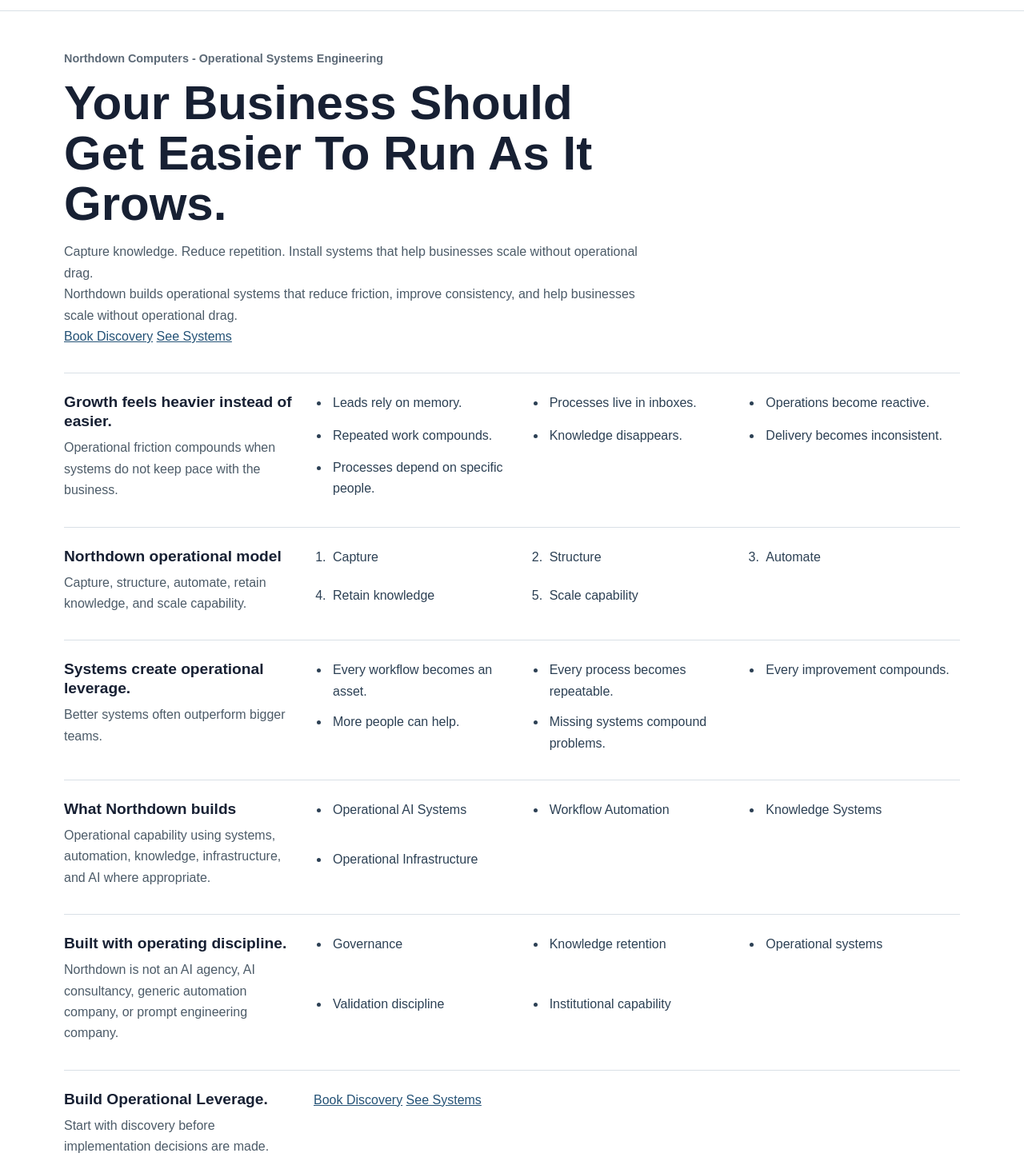
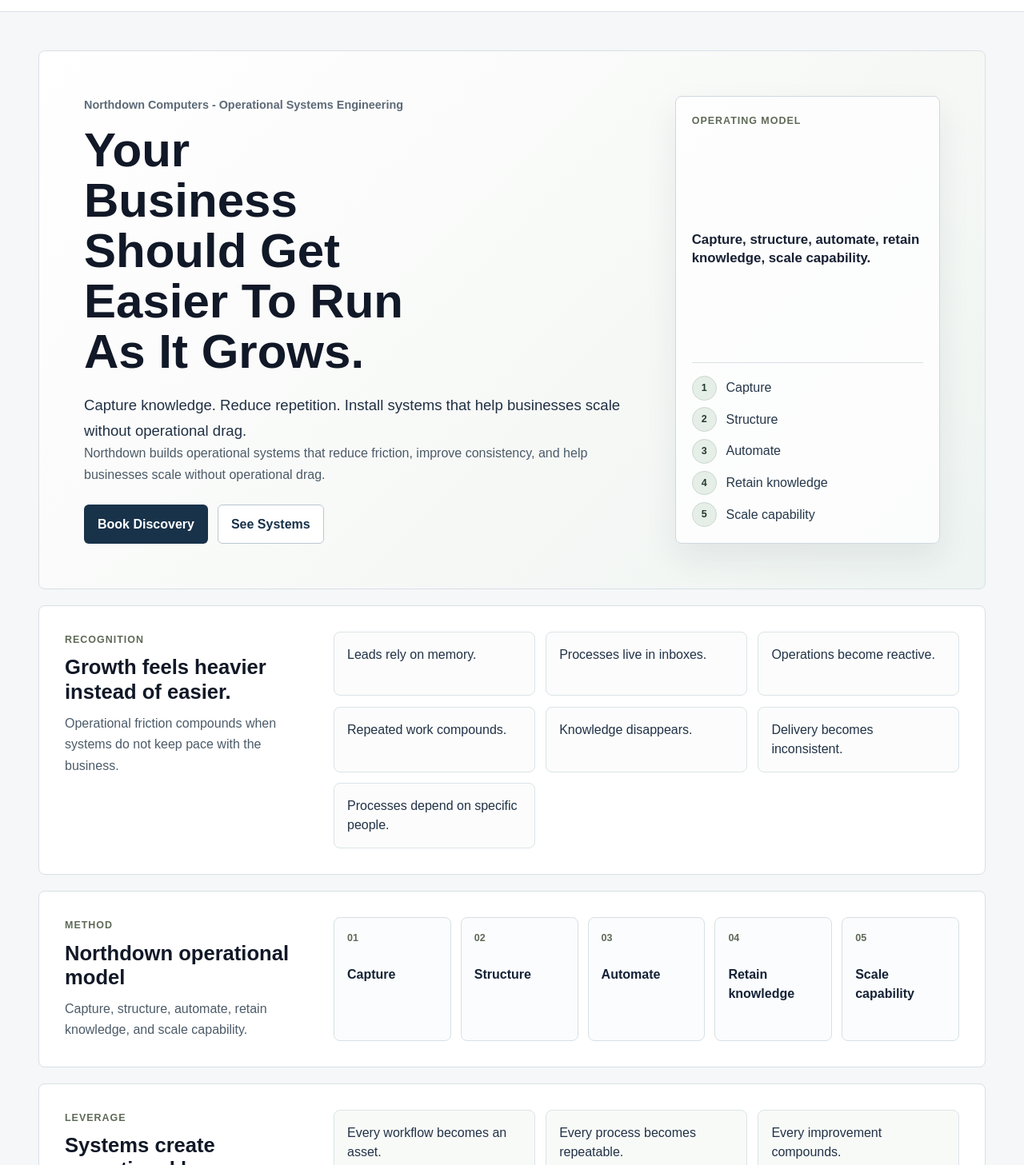
Before and after one commit to fabmendez/northdown-agency-site, a SvelteKit app: page / in a window 1280 px wide. Shown: the part 53-1510 px from the top of the page at 80% size. Built offline with nearby package versions, Linux system fonts and the light colour scheme.

Commit message:
Improve homepage presentation and layout polish

```diff
--- a/src/routes/+layout.svelte
+++ b/src/routes/+layout.svelte
@@ -51,7 +51,8 @@
 			Helvetica,
 			sans-serif;
 		color: #172033;
-		background: #ffffff;
+		background: #f5f7f8;
+		line-height: 1.5;
 	}
 
 	:global(*) {
@@ -85,14 +86,14 @@
 
 	.site-header {
 		border-bottom: 1px solid #d9e0e6;
-		background: #ffffff;
+		background: rgba(255, 255, 255, 0.96);
 	}
 
 	.site-header__inner {
 		display: flex;
-		max-width: 72rem;
+		max-width: 76rem;
 		margin: 0 auto;
-		padding: 1rem;
+		padding: 0.9rem 1rem;
 		align-items: center;
 		justify-content: space-between;
 		gap: 1.25rem;
@@ -105,6 +106,7 @@
 		color: inherit;
 		font-weight: 700;
 		line-height: 1.1;
+		min-width: max-content;
 		text-decoration: none;
 	}
 
@@ -119,12 +121,13 @@
 		flex-wrap: wrap;
 		gap: 0.35rem;
 		align-items: center;
+		justify-content: flex-end;
 	}
 
 	nav a {
 		border-radius: 0.25rem;
 		color: #2c4054;
-		padding: 0.45rem 0.55rem;
+		padding: 0.5rem 0.65rem;
 		font-size: 0.94rem;
 		text-decoration: none;
 	}
@@ -136,15 +139,15 @@
 	}
 
 	main {
-		max-width: 72rem;
+		max-width: 76rem;
 		min-height: 65vh;
 		margin: 0 auto;
-		padding: 3rem 1rem;
+		padding: clamp(1.25rem, 4vw, 3rem) 1rem 3rem;
 	}
 
 	.site-footer {
 		border-top: 1px solid #d9e0e6;
-		max-width: 72rem;
+		max-width: 76rem;
 		margin: 0 auto;
 		padding: 1.5rem 1rem 2rem;
 	}
@@ -232,6 +235,10 @@
 			flex-direction: column;
 		}
 
+		nav {
+			justify-content: flex-start;
+		}
+
 		main {
 			padding-top: 2rem;
 		}
--- a/src/routes/+page.svelte
+++ b/src/routes/+page.svelte
@@ -1,8 +1,9 @@
-<article class="page-shell">
-	<header class="page-hero">
+<article class="home-page">
+	<header class="home-hero">
+		<div class="home-hero__content">
 			<p class="page-label">Northdown Computers - Operational Systems Engineering</p>
 			<h1>Your Business Should Get Easier To Run As It Grows.</h1>
-		<p>
+			<p class="hero-lede">
 				Capture knowledge. Reduce repetition. Install systems that help businesses scale without
 				operational drag.
 			</p>
@@ -10,18 +11,33 @@
 				Northdown builds operational systems that reduce friction, improve consistency, and help
 				businesses scale without operational drag.
 			</p>
-		<p>
-			<a href="/contact">Book Discovery</a> <a href="/services">See Systems</a>
-		</p>
+			<div class="button-row" aria-label="Primary actions">
+				<a class="button button-primary" href="/contact">Book Discovery</a>
+				<a class="button button-secondary" href="/services">See Systems</a>
+			</div>
+		</div>
+
+		<aside class="hero-panel" aria-labelledby="hero-model-heading">
+			<p class="panel-label">Operating model</p>
+			<h2 id="hero-model-heading">Capture, structure, automate, retain knowledge, scale capability.</h2>
+			<ol>
+				<li>Capture</li>
+				<li>Structure</li>
+				<li>Automate</li>
+				<li>Retain knowledge</li>
+				<li>Scale capability</li>
+			</ol>
+		</aside>
 	</header>
 
-	<section class="content-section" aria-labelledby="growth-heading">
+	<section class="home-section problem-section" aria-labelledby="growth-heading">
 		<div class="section-heading">
+			<p class="section-kicker">Recognition</p>
 			<h2 id="growth-heading">Growth feels heavier instead of easier.</h2>
 			<p>Operational friction compounds when systems do not keep pace with the business.</p>
 		</div>
 
-		<ul class="section-list">
+		<ul class="card-grid problem-grid">
 			<li>Leads rely on memory.</li>
 			<li>Processes live in inboxes.</li>
 			<li>Operations become reactive.</li>
@@ -32,28 +48,30 @@
 		</ul>
 	</section>
 
-	<section class="content-section" aria-labelledby="model-heading">
+	<section class="home-section model-section" aria-labelledby="model-heading">
 		<div class="section-heading">
+			<p class="section-kicker">Method</p>
 			<h2 id="model-heading">Northdown operational model</h2>
 			<p>Capture, structure, automate, retain knowledge, and scale capability.</p>
 		</div>
 
-		<ol class="section-list">
-			<li>Capture</li>
-			<li>Structure</li>
-			<li>Automate</li>
-			<li>Retain knowledge</li>
-			<li>Scale capability</li>
+		<ol class="step-list">
+			<li><span>Capture</span></li>
+			<li><span>Structure</span></li>
+			<li><span>Automate</span></li>
+			<li><span>Retain knowledge</span></li>
+			<li><span>Scale capability</span></li>
 		</ol>
 	</section>
 
-	<section class="content-section" aria-labelledby="systems-heading">
+	<section class="home-section systems-section" aria-labelledby="systems-heading">
 		<div class="section-heading">
+			<p class="section-kicker">Leverage</p>
 			<h2 id="systems-heading">Systems create operational leverage.</h2>
 			<p>Better systems often outperform bigger teams.</p>
 		</div>
 
-		<ul class="section-list">
+		<ul class="card-grid systems-grid">
 			<li>Every workflow becomes an asset.</li>
 			<li>Every process becomes repeatable.</li>
 			<li>Every improvement compounds.</li>
@@ -62,8 +80,9 @@
 		</ul>
 	</section>
 
-	<section class="content-section" aria-labelledby="services-heading">
+	<section class="home-section services-section" aria-labelledby="services-heading">
 		<div class="section-heading">
+			<p class="section-kicker">Services</p>
 			<h2 id="services-heading">What Northdown builds</h2>
 			<p>
 				Operational capability using systems, automation, knowledge, infrastructure, and AI where
@@ -71,7 +90,7 @@
 			</p>
 		</div>
 
-		<ul class="section-list">
+		<ul class="service-grid">
 			<li>Operational AI Systems</li>
 			<li>Workflow Automation</li>
 			<li>Knowledge Systems</li>
@@ -79,8 +98,9 @@
 		</ul>
 	</section>
 
-	<section class="content-section" aria-labelledby="trust-heading">
+	<section class="home-section trust-section" aria-labelledby="trust-heading">
 		<div class="section-heading">
+			<p class="section-kicker">Trust</p>
 			<h2 id="trust-heading">Built with operating discipline.</h2>
 			<p>
 				Northdown is not an AI agency, AI consultancy, generic automation company, or prompt
@@ -88,7 +108,7 @@
 			</p>
 		</div>
 
-		<ul class="section-list">
+		<ul class="trust-list">
 			<li>Governance</li>
 			<li>Knowledge retention</li>
 			<li>Operational systems</li>
@@ -97,14 +117,331 @@
 		</ul>
 	</section>
 
-	<section class="content-section" aria-labelledby="cta-heading">
-		<div class="section-heading">
+	<section class="home-cta" aria-labelledby="cta-heading">
+		<div>
+			<p class="section-kicker">Next step</p>
 			<h2 id="cta-heading">Build Operational Leverage.</h2>
 			<p>Start with discovery before implementation decisions are made.</p>
 		</div>
 
-		<p>
-			<a href="/contact">Book Discovery</a> <a href="/services">See Systems</a>
-		</p>
+		<div class="button-row" aria-label="Conversion actions">
+			<a class="button button-primary" href="/contact">Book Discovery</a>
+			<a class="button button-secondary" href="/services">See Systems</a>
+		</div>
 	</section>
 </article>
+
+<style>
+	.home-page {
+		display: grid;
+		gap: 1.25rem;
+	}
+
+	.home-hero {
+		border: 1px solid #d8e0e7;
+		border-radius: 8px;
+		background: linear-gradient(135deg, #ffffff 0%, #f6f8f6 62%, #edf4f1 100%);
+		display: grid;
+		grid-template-columns: minmax(0, 1.6fr) minmax(18rem, 0.75fr);
+		gap: 2rem;
+		padding: clamp(1.5rem, 5vw, 3.5rem);
+	}
+
+	.home-hero__content {
+		max-width: 48rem;
+	}
+
+	.home-hero h1 {
+		max-width: 12ch;
+		margin-bottom: 1.25rem;
+		color: #111827;
+	}
+
+	.hero-lede {
+		max-width: 43rem;
+		color: #213044;
+		font-size: 1.16rem;
+		line-height: 1.7;
+	}
+
+	.home-hero p:not(.page-label),
+	.home-cta p,
+	.section-heading p {
+		max-width: 42rem;
+	}
+
+	.button-row {
+		display: flex;
+		flex-wrap: wrap;
+		gap: 0.75rem;
+		margin-top: 1.5rem;
+	}
+
+	.button {
+		align-items: center;
+		border: 1px solid transparent;
+		border-radius: 6px;
+		display: inline-flex;
+		font-weight: 700;
+		justify-content: center;
+		min-height: 2.75rem;
+		padding: 0.72rem 1rem;
+		text-decoration: none;
+		transition:
+			background-color 120ms ease,
+			border-color 120ms ease,
+			color 120ms ease;
+	}
+
+	.button-primary {
+		background: #18324a;
+		color: #ffffff;
+	}
+
+	.button-primary:hover {
+		background: #0f2437;
+	}
+
+	.button-secondary {
+		background: #ffffff;
+		border-color: #b9c7d3;
+		color: #18324a;
+	}
+
+	.button-secondary:hover {
+		background: #eef4f7;
+		border-color: #8fa4b6;
+	}
+
+	.hero-panel {
+		align-self: stretch;
+		border: 1px solid #cfd9df;
+		border-radius: 8px;
+		background: rgba(255, 255, 255, 0.78);
+		box-shadow: 0 18px 42px rgba(20, 33, 49, 0.08);
+		display: flex;
+		flex-direction: column;
+		gap: 1.25rem;
+		justify-content: space-between;
+		padding: 1.25rem;
+	}
+
+	.panel-label,
+	.section-kicker {
+		color: #5e6a57;
+		font-size: 0.78rem;
+		font-weight: 800;
+		letter-spacing: 0.08em;
+		margin: 0 0 0.55rem;
+		text-transform: uppercase;
+	}
+
+	.hero-panel h2 {
+		font-size: 1.05rem;
+		line-height: 1.35;
+		margin: 0;
+	}
+
+	.hero-panel ol {
+		border-top: 1px solid #d8e0e7;
+		counter-reset: hero-steps;
+		display: grid;
+		gap: 0.55rem;
+		list-style: none;
+		margin: 0;
+		padding: 1rem 0 0;
+	}
+
+	.hero-panel li {
+		align-items: center;
+		color: #26374a;
+		counter-increment: hero-steps;
+		display: flex;
+		gap: 0.75rem;
+	}
+
+	.hero-panel li::before {
+		align-items: center;
+		background: #e6eee8;
+		border: 1px solid #cad8ce;
+		border-radius: 999px;
+		color: #243b2f;
+		content: counter(hero-steps);
+		display: inline-flex;
+		flex: 0 0 1.8rem;
+		font-size: 0.78rem;
+		font-weight: 800;
+		height: 1.8rem;
+		justify-content: center;
+	}
+
+	.home-section {
+		border: 1px solid #d8e0e7;
+		border-radius: 8px;
+		background: #ffffff;
+		display: grid;
+		grid-template-columns: minmax(14rem, 19rem) minmax(0, 1fr);
+		gap: clamp(1.25rem, 3vw, 2rem);
+		padding: clamp(1.25rem, 3vw, 2rem);
+	}
+
+	.section-heading h2 {
+		color: #111827;
+		font-size: clamp(1.35rem, 2vw, 1.8rem);
+		line-height: 1.18;
+		margin-bottom: 0.75rem;
+	}
+
+	.card-grid,
+	.service-grid,
+	.trust-list,
+	.step-list {
+		list-style: none;
+		margin: 0;
+		padding: 0;
+	}
+
+	.card-grid,
+	.service-grid {
+		display: grid;
+		gap: 0.85rem;
+		grid-template-columns: repeat(auto-fit, minmax(13.5rem, 1fr));
+	}
+
+	.card-grid li,
+	.service-grid li {
+		border: 1px solid #dbe3e8;
+		border-radius: 8px;
+		background: #f9fbfc;
+		color: #223247;
+		line-height: 1.5;
+		min-height: 5rem;
+		padding: 1rem;
+	}
+
+	.problem-grid li {
+		background: #fbfcfb;
+	}
+
+	.systems-grid li {
+		background: #f8faf8;
+	}
+
+	.step-list {
+		counter-reset: process;
+		display: grid;
+		gap: 0.75rem;
+		grid-template-columns: repeat(5, minmax(0, 1fr));
+	}
+
+	.step-list li {
+		border: 1px solid #d7e0e5;
+		border-radius: 8px;
+		background: #fbfcfd;
+		counter-increment: process;
+		min-height: 7rem;
+		padding: 1rem;
+		position: relative;
+	}
+
+	.step-list li::before {
+		color: #5e6a57;
+		content: '0' counter(process);
+		display: block;
+		font-size: 0.78rem;
+		font-weight: 800;
+		margin-bottom: 1.5rem;
+	}
+
+	.step-list span {
+		color: #152236;
+		font-weight: 800;
+		line-height: 1.35;
+	}
+
+	.trust-list {
+		display: flex;
+		flex-wrap: wrap;
+		gap: 0.75rem;
+	}
+
+	.trust-list li {
+		border: 1px solid #d6dfd8;
+		border-radius: 999px;
+		background: #f6faf7;
+		color: #243b2f;
+		font-size: 0.95rem;
+		font-weight: 700;
+		padding: 0.55rem 0.8rem;
+	}
+
+	.home-cta {
+		align-items: center;
+		border: 1px solid #cbd8e2;
+		border-radius: 8px;
+		background: #18324a;
+		color: #ffffff;
+		display: flex;
+		gap: 1.5rem;
+		justify-content: space-between;
+		padding: clamp(1.25rem, 3vw, 2rem);
+	}
+
+	.home-cta h2,
+	.home-cta p,
+	.home-cta .section-kicker {
+		color: #ffffff;
+	}
+
+	.home-cta .button-row {
+		flex: 0 0 auto;
+		margin-top: 0;
+	}
+
+	.home-cta .button-primary {
+		background: #ffffff;
+		color: #18324a;
+	}
+
+	.home-cta .button-secondary {
+		background: transparent;
+		border-color: rgba(255, 255, 255, 0.5);
+		color: #ffffff;
+	}
+
+	.home-cta .button-secondary:hover {
+		background: rgba(255, 255, 255, 0.12);
+	}
+
+	@media (max-width: 920px) {
+		.home-hero,
+		.home-section {
+			grid-template-columns: 1fr;
+		}
+
+		.step-list {
+			grid-template-columns: repeat(auto-fit, minmax(10rem, 1fr));
+		}
+
+		.home-cta {
+			align-items: flex-start;
+			flex-direction: column;
+		}
+	}
+
+	@media (max-width: 560px) {
+		.home-hero,
+		.home-section,
+		.home-cta {
+			border-left: 0;
+			border-right: 0;
+			border-radius: 0;
+			margin-left: -1rem;
+			margin-right: -1rem;
+		}
+
+		.button {
+			width: 100%;
+		}
+	}
+</style>
```
Lines whose indentation alone changed are shown as unchanged.
